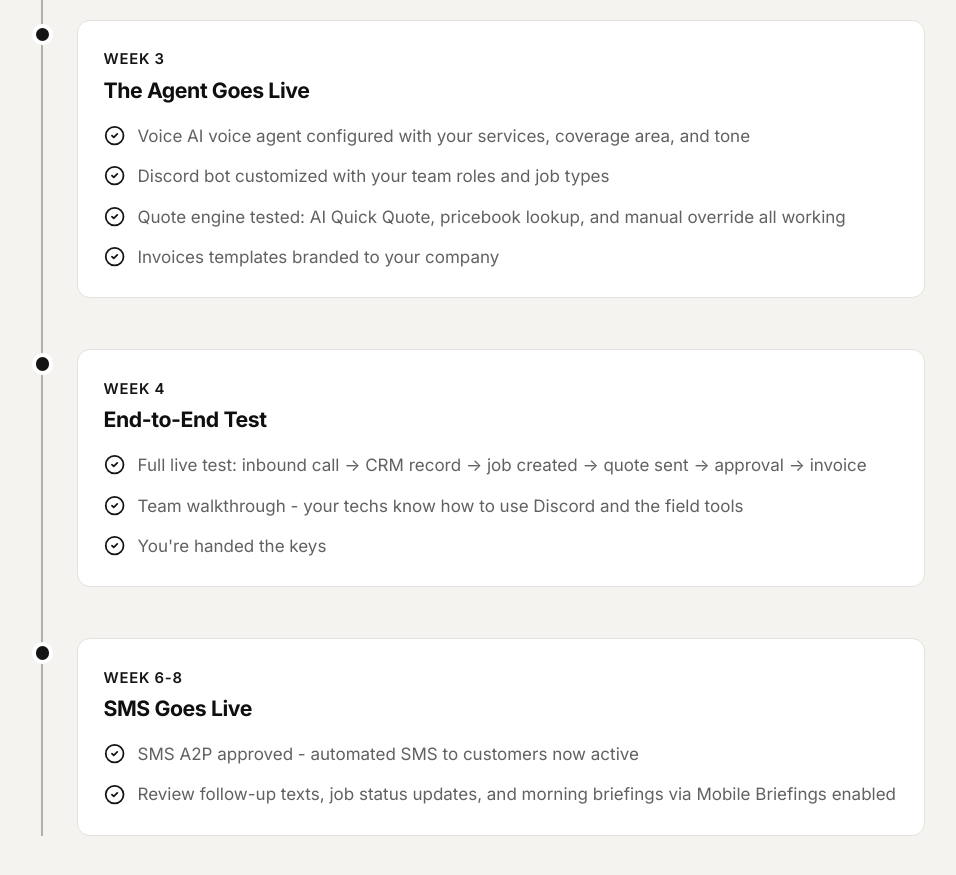
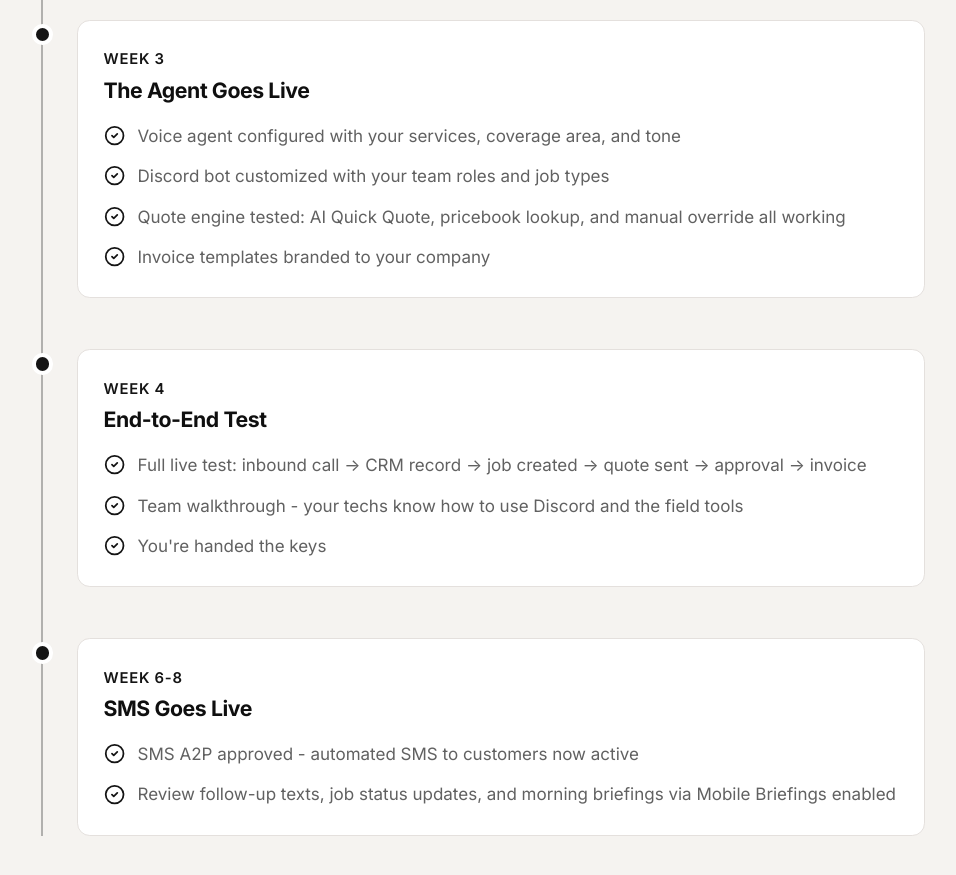
Before and after one commit to 623abl-arch/trades-boss-autopilot, a React (Vite) app: page /how-it-works in a window 1280 px wide. Shown: the part 3780-4655 px from the top of the page, without its empty margins (174-1130 px from the left). Built offline with nearby package versions, Linux system fonts and the light colour scheme; a web font is replaced by a local one.

Commit message:
Changes
Co-authored-by: 623abl-arch <234837491+623abl-arch@users.noreply.github.com>

```diff
--- a/src/pages/HowItWorksPage.tsx
+++ b/src/pages/HowItWorksPage.tsx
@@ -30,10 +30,10 @@ const timeline = [
     week: "Week 3",
     title: "The Agent Goes Live",
     items: [
-      "Voice AI voice agent configured with your services, coverage area, and tone",
+      "Voice agent configured with your services, coverage area, and tone",
       "Discord bot customized with your team roles and job types",
       "Quote engine tested: AI Quick Quote, pricebook lookup, and manual override all working",
-      "Invoices templates branded to your company",
+      "Invoice templates branded to your company",
     ],
   },
   {
```
